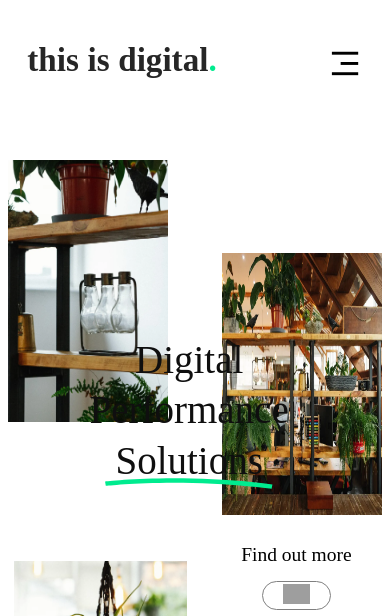
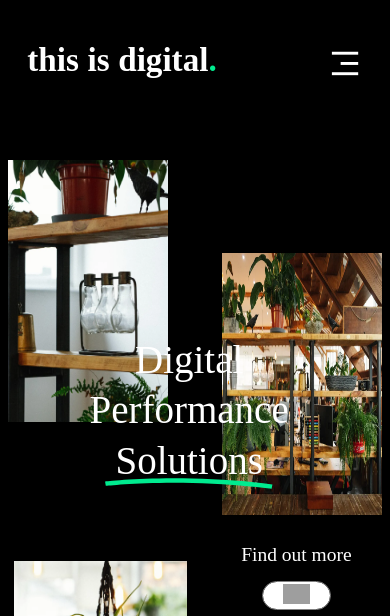
Before and after one commit to abhinashgupta/this_is_digital_design, a plain HTML site: page index.html in a window 390 px wide. Shown: the top 616 px of the page. Drawn offline with nearby package versions, Linux system fonts and the light colour scheme; grey boxes are pictures that could not be loaded.

Commit message:
Update media.css

```diff
--- a/media.css
+++ b/media.css
@@ -6,7 +6,11 @@
     }
 
     #nav{
+        color: white;
         padding: 0 7vw;
+    }
+    #nav h2{
+        color: white;
     }
     #popup {
     z-index: 999999999999;
@@ -50,7 +54,10 @@
     #nav>h2{
         font-size: 8.5vw;
     }
+    #page1{
+        background-color: black;
 
+    }
     #page1_image1 {
     width: 41vw;
     height: 31vh;
@@ -92,7 +99,14 @@
         Line-height: 13vw;
         text-align: center;
         /* background-color: aqua; */
-        color: rgb(15, 15, 15);
+        color: white;
+
+    }
+    #page1_center_text>h1>span{
+        color: #00EB8F;
+        font-weight: 600;
+        font-family: gilroy;
+        font-style: italic;
     }
 
     #page1_center_text>img {
@@ -115,6 +129,7 @@
     justify-content: center;
 }
     #bit2>h1{
+        color: white;
         font-family: gilroy;
         font-size: 5vw;
         font-weight: 400;
```
